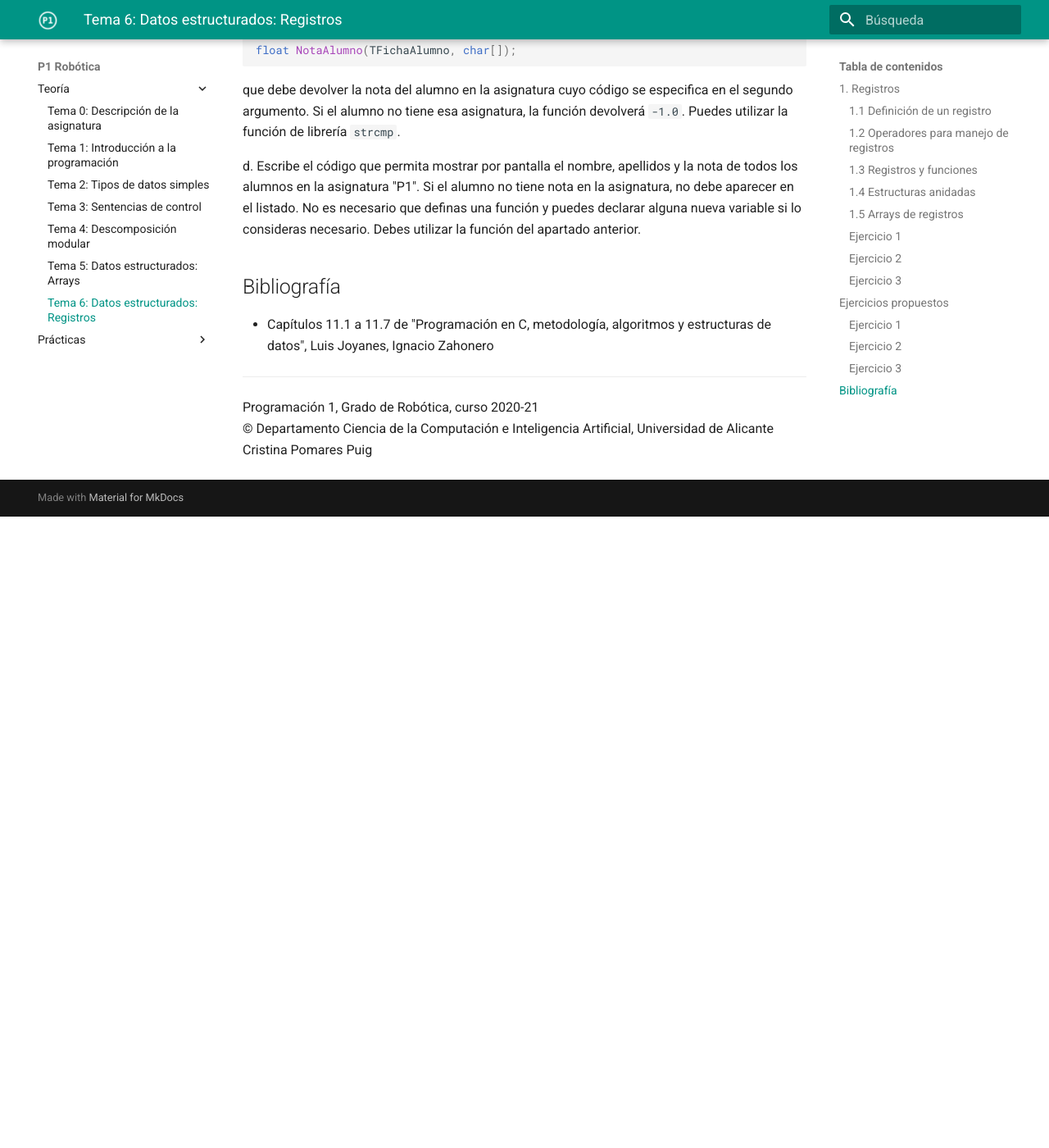
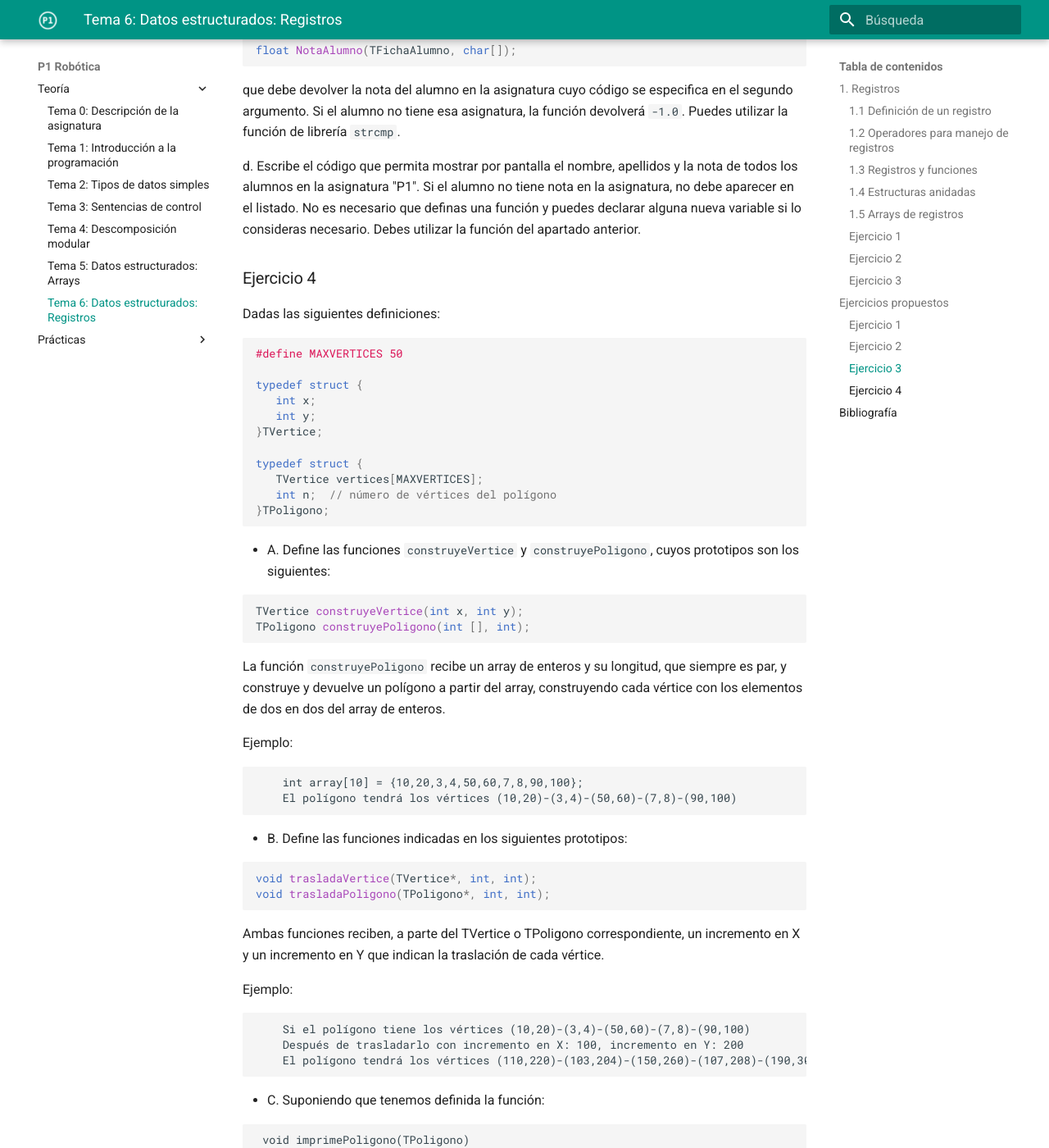
Before and after one commit to cpomares/p1-robotica, an MkDocs documentation site: the page built from docs/Teoria/tema06-datos-estructurados-Registros/tema06-datos-estructurados-Registros.md, in a window 1280 px wide and 1400 px high, scrolled down 13717 px. Shown: the whole window at 82% size. Built offline with MkDocs 1.6.1 and Material for MkDocs 9.7.7, drawn with Linux system fonts in a browser that asks for light colours; before the commit the page ends 14347 px from its top, so only the background shows below that; some of the changed text lies outside the part shown.

Commit message:
Ejercicio 4

```diff
--- a/docs/Teoria/tema06-datos-estructurados-Registros/tema06-datos-estructurados-Registros.md
+++ b/docs/Teoria/tema06-datos-estructurados-Registros/tema06-datos-estructurados-Registros.md
@@ -637,6 +637,98 @@ que debe devolver la nota del alumno en la asignatura cuyo código se especifica
 
 d. Escribe el código que permita mostrar por pantalla el nombre, apellidos y la nota de todos los alumnos en la asignatura "P1". Si el alumno no tiene nota en la asignatura, no debe aparecer en el listado. No es necesario que definas una función y puedes declarar alguna nueva variable si lo consideras necesario. Debes utilizar la función del apartado anterior.
 
+### Ejercicio 4
+
+Dadas las siguientes definiciones:
+
+~~~c
+#define MAXVERTICES 50
+
+typedef struct {
+   int x;
+   int y;
+}TVertice;
+
+typedef struct {
+   TVertice vertices[MAXVERTICES];
+   int n;  // número de vértices del polígono
+}TPoligono;
+~~~
+
+- A. Define las funciones `construyeVertice` y `construyePoligono`, cuyos prototipos son los siguientes:
+
+~~~c
+TVertice construyeVertice(int x, int y);
+TPoligono construyePoligono(int [], int);
+~~~
+
+La función `construyePoligono` recibe un array de enteros y su longitud, que siempre es par, y construye y devuelve un polígono a partir del array, construyendo cada vértice con los elementos de dos en dos del array de enteros.
+
+Ejemplo:
+
+~~~text
+	int array[10] = {10,20,3,4,50,60,7,8,90,100};
+	El polígono tendrá los vértices (10,20)-(3,4)-(50,60)-(7,8)-(90,100)
+~~~
+
+- B. Define las funciones indicadas en los siguientes prototipos:
+
+~~~c
+void trasladaVertice(TVertice*, int, int);
+void trasladaPoligono(TPoligono*, int, int);
+~~~
+
+Ambas funciones reciben, a parte del TVertice o TPoligono correspondiente, un incremento en X y un incremento en Y que indican la traslación de cada vértice.
+
+Ejemplo:
+
+~~~text
+	Si el polígono tiene los vértices (10,20)-(3,4)-(50,60)-(7,8)-(90,100)
+	Después de trasladarlo con incremento en X: 100, incremento en Y: 200
+	El polígono tendrá los vértices (110,220)-(103,204)-(150,260)-(107,208)-(190,300)
+~~~
+
+- C. Suponiendo que tenemos definida la función:
+
+~~~text
+ void imprimePoligono(TPoligono)
+~~~
+
+completa el `main` con las llamadas correspondientes:
+
+~~~c
+int main() {
+   int array[10] = {1,2,3,4,5,6,7,8,9,10};
+   TPoligono pol;
+
+   // llamada a construyePoligono con el array definido
+
+   _______________________
+
+  // llamada a trasladaPoligono con incremento en X 10, incremento en Y 100
+
+   _______________________
+
+  // llamada a imprimePoligono con el polígono trasladado
+
+   _______________________
+
+   return 0;
+}
+~~~
+
+- D. Modifica ahora la función `trasladaPoligono` para realizar en ella la llamada a `imprimePoligono`:
+
+~~~c
+void trasladaPoligono(TPoligono *pol, int incrX, int incrY) {
+
+   // código hecho en el apartado B
+
+   // llamada a imprimePoligono:
+
+    ________________________
+}
+~~~
 
 ## Bibliografía
 
```
